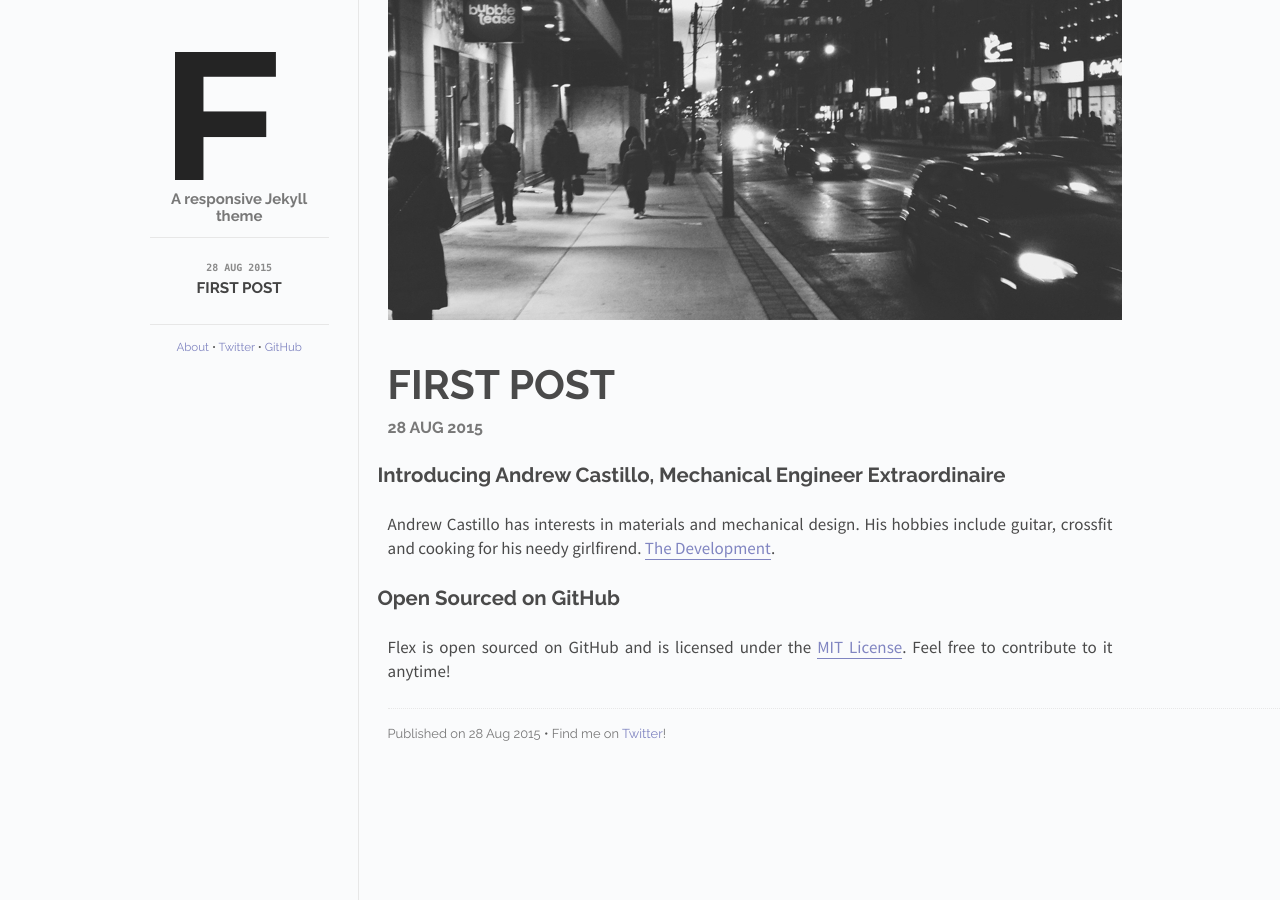
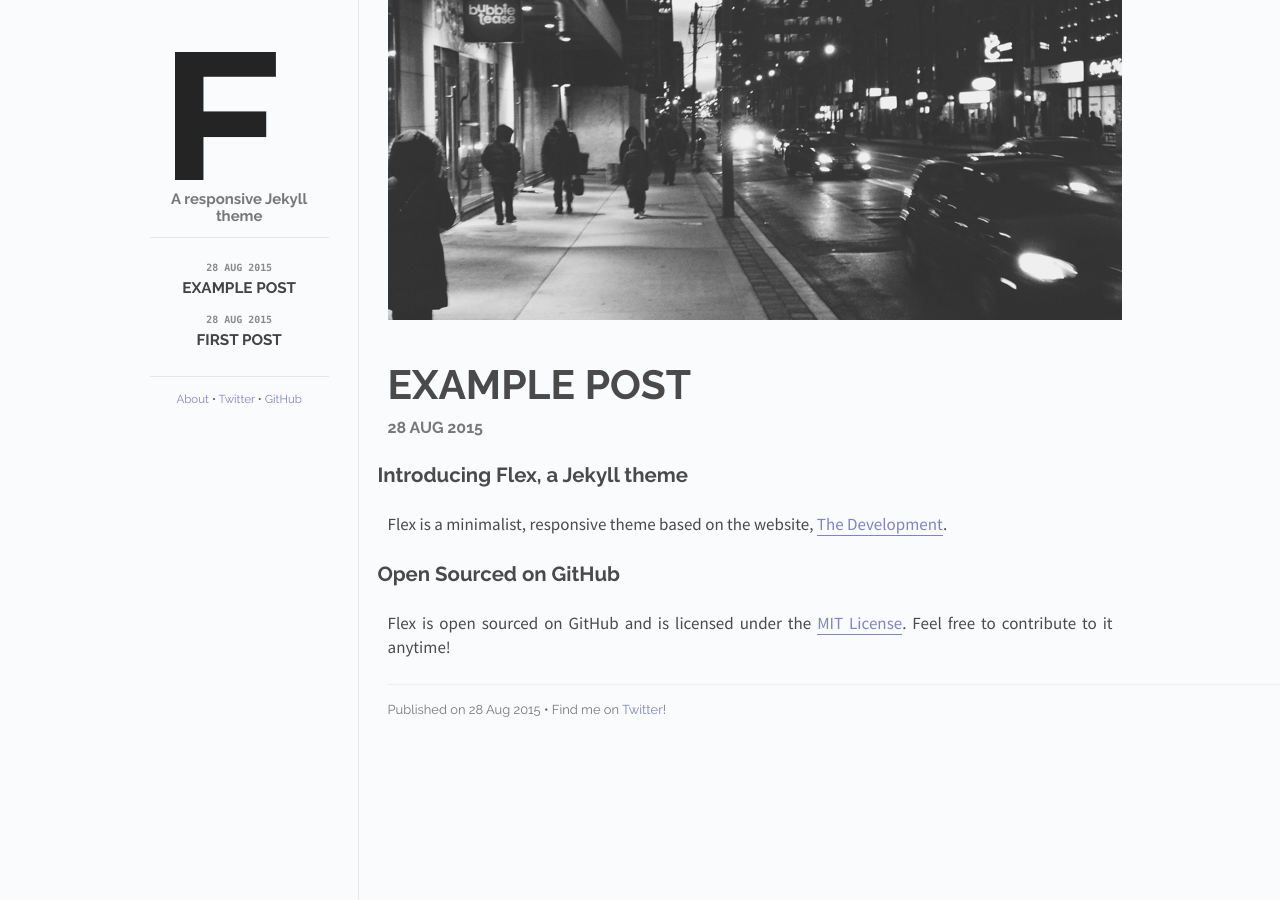
Before and after one commit to jcastillo7/jcastillo7.github.io, a Jekyll site: the page built from _posts/2015-28-08-example-post.md, in a window 1280 px wide. Built offline with Jekyll 4.4.1, drawn with Linux system fonts in a browser that asks for light colours; Markdown is read by kramdown in place of the engine named in the settings; a file with an impossible date is left out.

Commit message:
Update 2015-28-08-example-post.md

```diff
--- a/_posts/2015-28-08-example-post.md
+++ b/_posts/2015-28-08-example-post.md
@@ -2,7 +2,7 @@
 layout: post
 title: Example post
 cover: cover.jpg
-date:   2015-28-08 12:00:00
+date:   2015-08-28 12:00:00
 categories: posts
 ---
 
```
